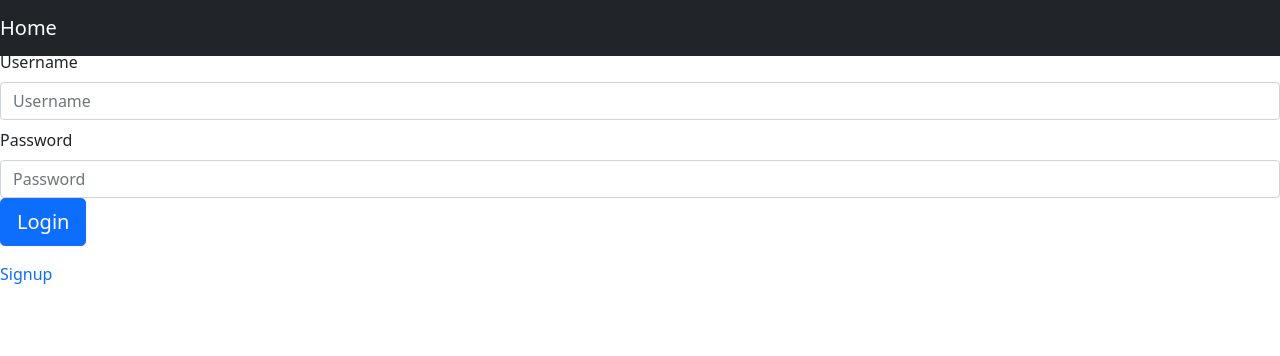
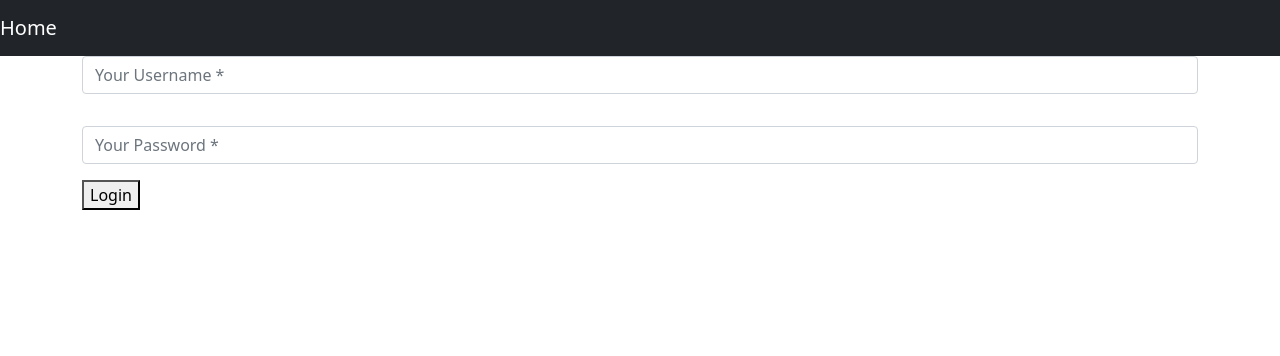
Before and after one commit to ghanshyamdhakarstroops/demoi4, a Django app: page /login/ in a window 1280 px wide. Shown: the top 356 px of the page. Run offline with Django 3.2, Linux system fonts and the light colour scheme; some libraries are stand-ins or nearby versions.

Commit message:
login html changed

```diff
--- a/home/templates/login.html
+++ b/home/templates/login.html
@@ -1,24 +1,37 @@
 {% extends 'index.html' %}{% load static %}
 {% block title %}Login{% endblock %}
 {% block content %}
-    <form class="form-signin" method="post">
+    <div class="container register-form">
+        <div class="form">
+            <div class="note">
+                <p>Login Form</p>
+            </div>
+            <form method="post">
                 {% csrf_token %}
                 {% if messages %}
                     {% for message in messages %}
                         <h5 style="text-align: left;color: red;">{{message}}</h5>
                     {% endfor %}
                 {% endif %}
-        <h1 class="h3 mb-3 font-weight-normal">Please sign in</h1>
-        <label for="inputname" class="sr-only mb-2">Username</label>
-        <input type="text" name="username" id="inputname" class="form-control mb-2" placeholder="Username" required>
-        <label for="inputPassword" class="sr-only mb-2">Password</label>
-        <input type="password" id="inputPassword" name="password" class="form-control" placeholder="Password" required>
-        <button class="btn btn-lg btn-primary btn-block" type="submit">Login</button>
-        <div class="checkbox my-3">
-            <label>
-            <a href="{% url 'home:signup' %}" class="text-decoration-none"> Signup</a>
-            </label>
+                <div class="form-content">
+                    <div class="row">
+                        <div class="col-md-12">
+                            <div class="form-group my-3">
+                                <input type="text" name="username" class="form-control" placeholder="Your Username *" value=""/>
+                            </div>
+                        </div>
+                        <div class="col-md-12">
+                            <div class="form-group my-3">
+                                <input type="password" name="password" class="form-control" placeholder="Your Password *" required />
+                            </div>
+                        </div>
+                    </div>
+                    <button type="submit" class="btnSubmit">Login</button>
+                    <a href="{% url 'home:signup' %}" style="color:#fff;padding:15px 90px;" class="text-decoration-none btnSubmit">Sign Up</a>
+
                 </div>
             </form>
+        </div>
+    </div>
 
 {% endblock %}
--- a/home/templates/signup.html
+++ b/home/templates/signup.html
@@ -41,7 +41,9 @@
                             </div>
                         </div>
                     </div>
-                    <button type="submit" class="btnSubmit">Submit</button>
+                    <button type="submit" class="btnSubmit">Sign Up</button>
+                    <a href="{% url 'home:login' %}" style="color:#fff;padding:15px 90px;" class="text-decoration-none btnSubmit">Login</a>
+
                 </div>
             </form>
         </div>
--- a/home/urls.py
+++ b/home/urls.py
@@ -9,10 +9,7 @@ urlpatterns = [
     path('', home, name = 'home'),
     path('signup/', signup, name = 'signup'),
     # path('login/', user_login, name = 'login'),
+    path('dashboard/', profile, name = 'profile'),
     path('login/', authview.LoginView.as_view(template_name='login.html'), name='login'),
 	path('logout/', authview.LogoutView.as_view(), name='logout'),
-    path('dashboard/', profile, name = 'profile'),
-
-
-
 ]
--- a/home/views.py
+++ b/home/views.py
@@ -6,7 +6,7 @@ from django.contrib.auth.decorators import login_required
 from .models import *
 
 # Create your views here.
-@login_required
+# @login_required
 def home(request):
     return render(request, 'home.html')
 
--- a/i4consulting/settings.py
+++ b/i4consulting/settings.py
@@ -133,5 +133,5 @@ AUTH_USER_MODEL = "home.User"
 # ]
 
 LOGIN_URL = '/login'
-LOGIN_REDIRECT_URL = '/profile'
+LOGIN_REDIRECT_URL = '/dashboard'
 LOGOUT_REDIRECT_URL = '/login'
```
Lines whose indentation alone changed are shown as unchanged.
